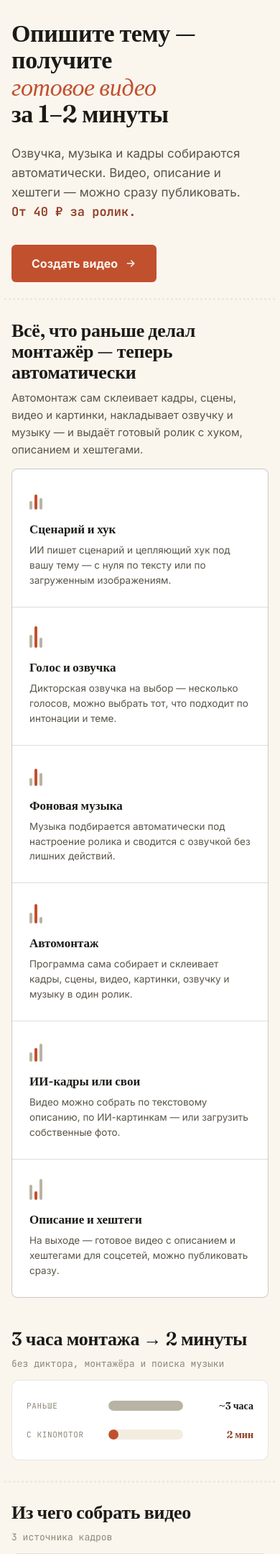
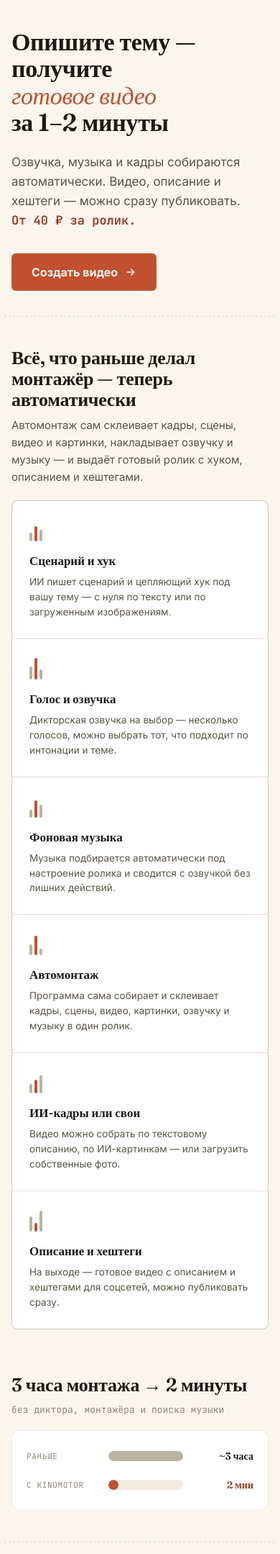
Before and after one commit to vlad23101983-jpg/reelframe, a FastAPI app: page / in a window 390 px wide. Shown: the part 63-2222 px from the top of the page at 72% size. Run offline with FastAPI, Linux system fonts and the light colour scheme.

Commit message:
style: increase mobile section spacing for more breathing room

```diff
--- a/static/main.css
+++ b/static/main.css
@@ -340,8 +340,8 @@ textarea#topic:focus{ outline:none; border-color:var(--accent); }
   .summary{ position:static; margin-top:8px; }
   .source-grid{ grid-template-columns:1fr; }
   .music-grid{ grid-template-columns:repeat(2, 1fr); }
-  .hero{ padding:28px 0 16px; }
-section{ padding:22px 0; }
-.section-head{ margin-bottom:14px; }
-.dot-divider{ padding:6px 0; }
+  .hero{ padding:40px 0 24px; }
+section{ padding:32px 0; }
+.section-head{ margin-bottom:20px; }
+.dot-divider{ padding:10px 0; }
 }
```
